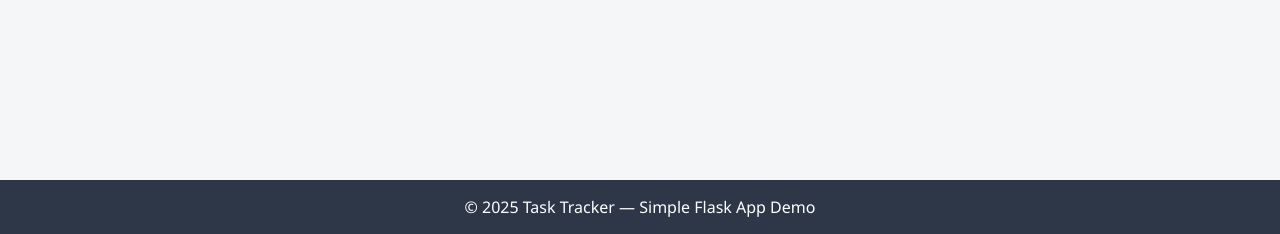
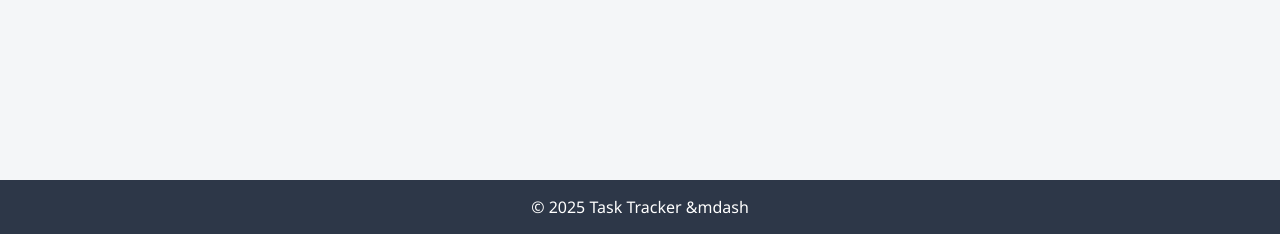
Before and after one commit to Imran-Shaikh07/DevOps-Engineer-Assessment-by-Better, a Flask app: page /add in a window 1280 px wide. Shown: the part 566-800 px from the top of the page. Run offline with Flask 2, Linux system fonts and the light colour scheme.

Commit message:
Update base.html

```diff
--- a/templates/base.html
+++ b/templates/base.html
@@ -117,7 +117,7 @@
         {% block content %}{% endblock %}
     </div>
     <footer>
-        &copy; {{ 2025 }} Task Tracker &mdash; Simple Flask App Demo
+        &copy; {{ 2025 }} Task Tracker &mdash
     </footer>
 </body>
 </html>
```
